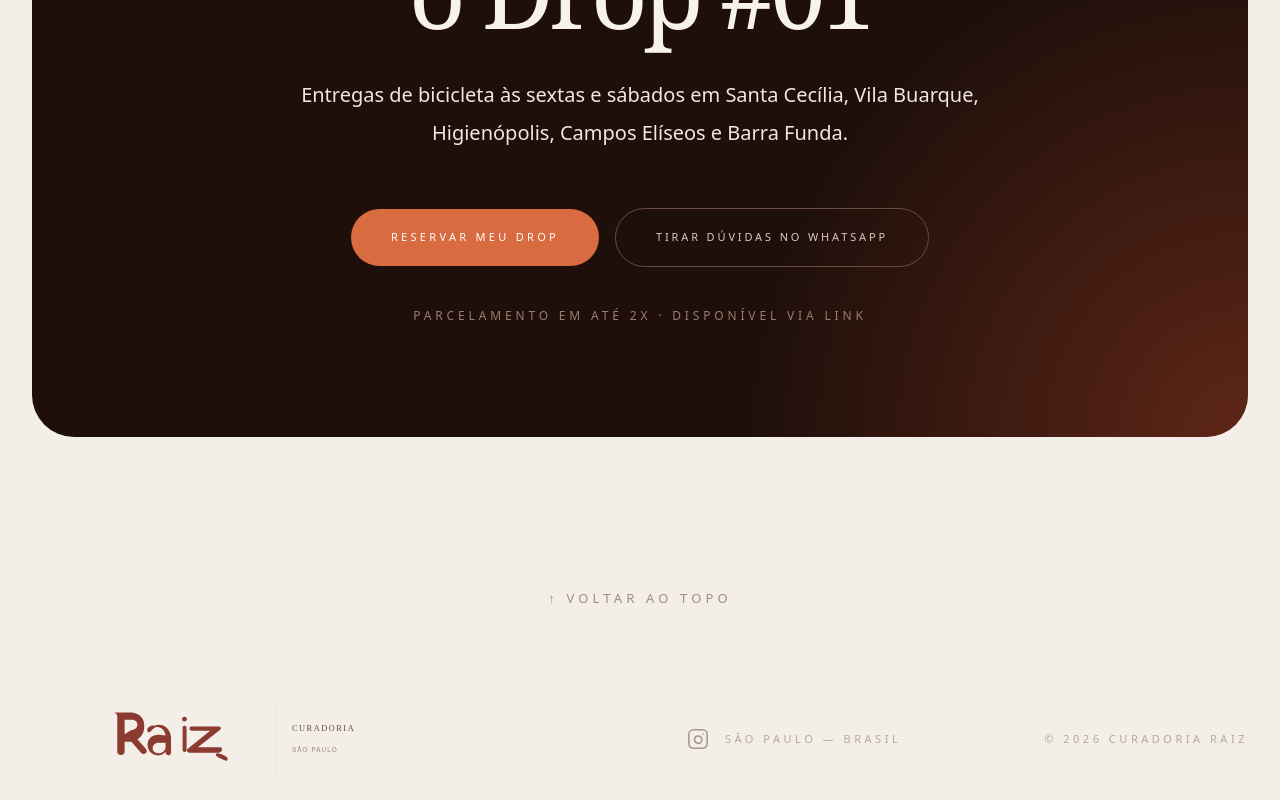
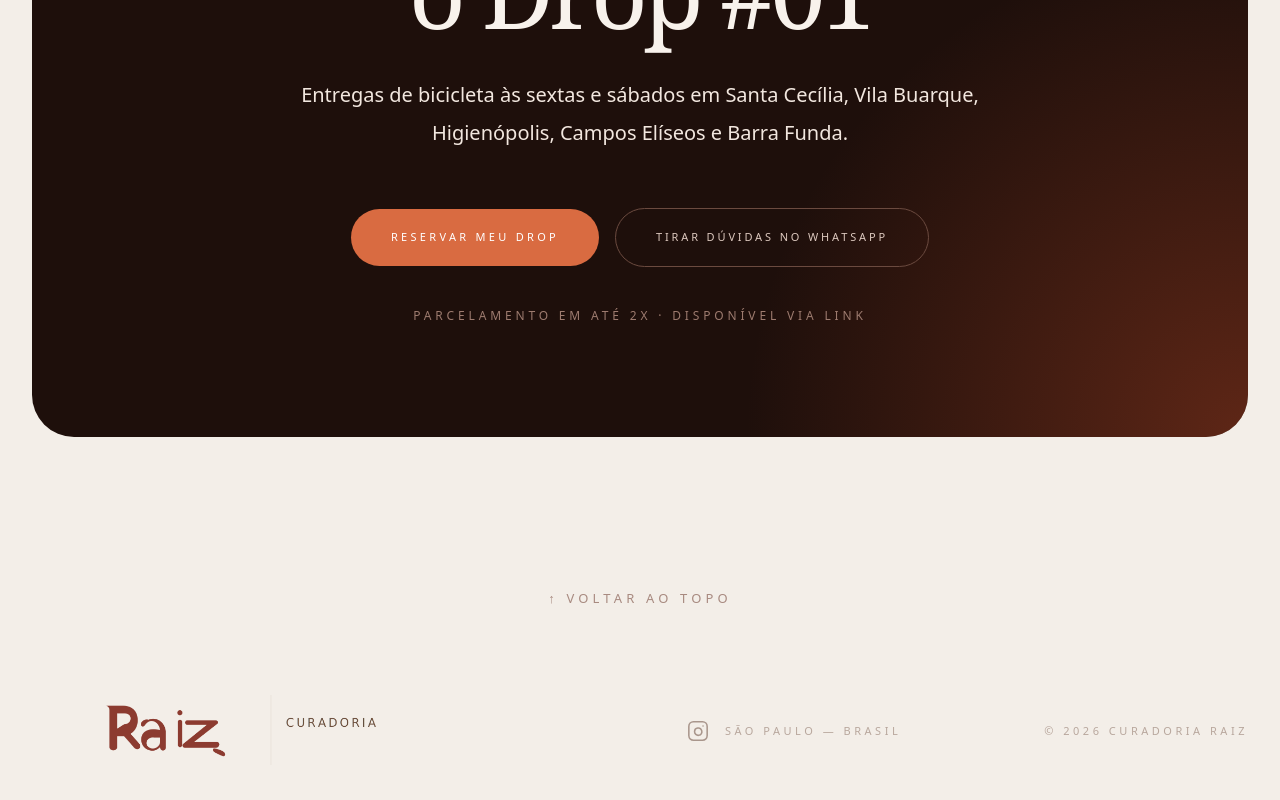
Before and after one commit to andretomazela-dev/curadoriaraiz, a Next.js app: page / in a window 1280 px wide. Shown: the part 5633-6433 px from the top of the page. Built offline with nearby package versions, Linux system fonts and the light colour scheme; a web font is replaced by a local one.

Commit message:
Update page.jsx

```diff
--- a/app/page.jsx
+++ b/app/page.jsx
@@ -883,7 +883,7 @@ export default function Home() {
   {/* LOGO */}
   <div className="shrink-0">
     <Image
-      src="/branding/transparentes/05_horizontal_claro.svg"
+      src="/branding/transparentes/05_horizontal_claro.png"
       alt="Curadoria Raiz"
       width={420}
       height={120}
```
